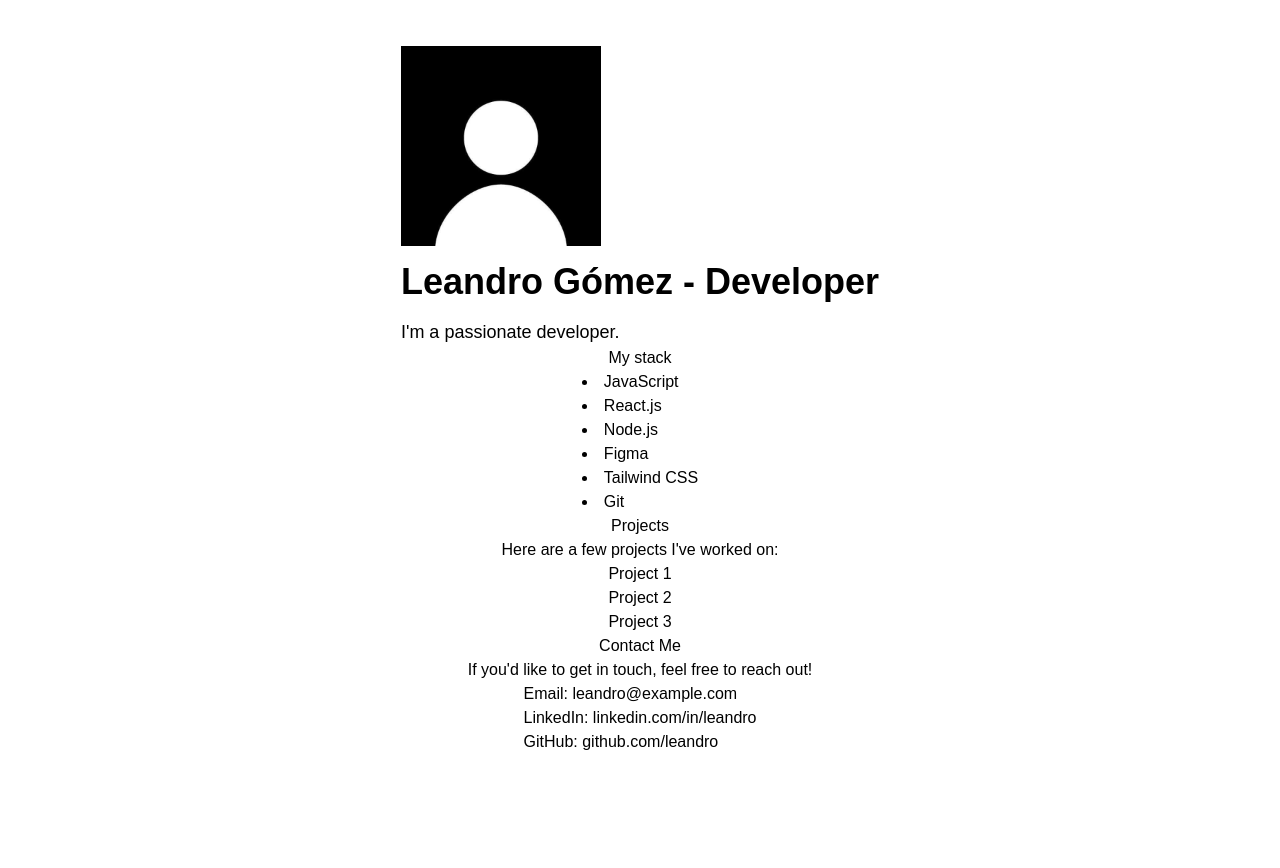
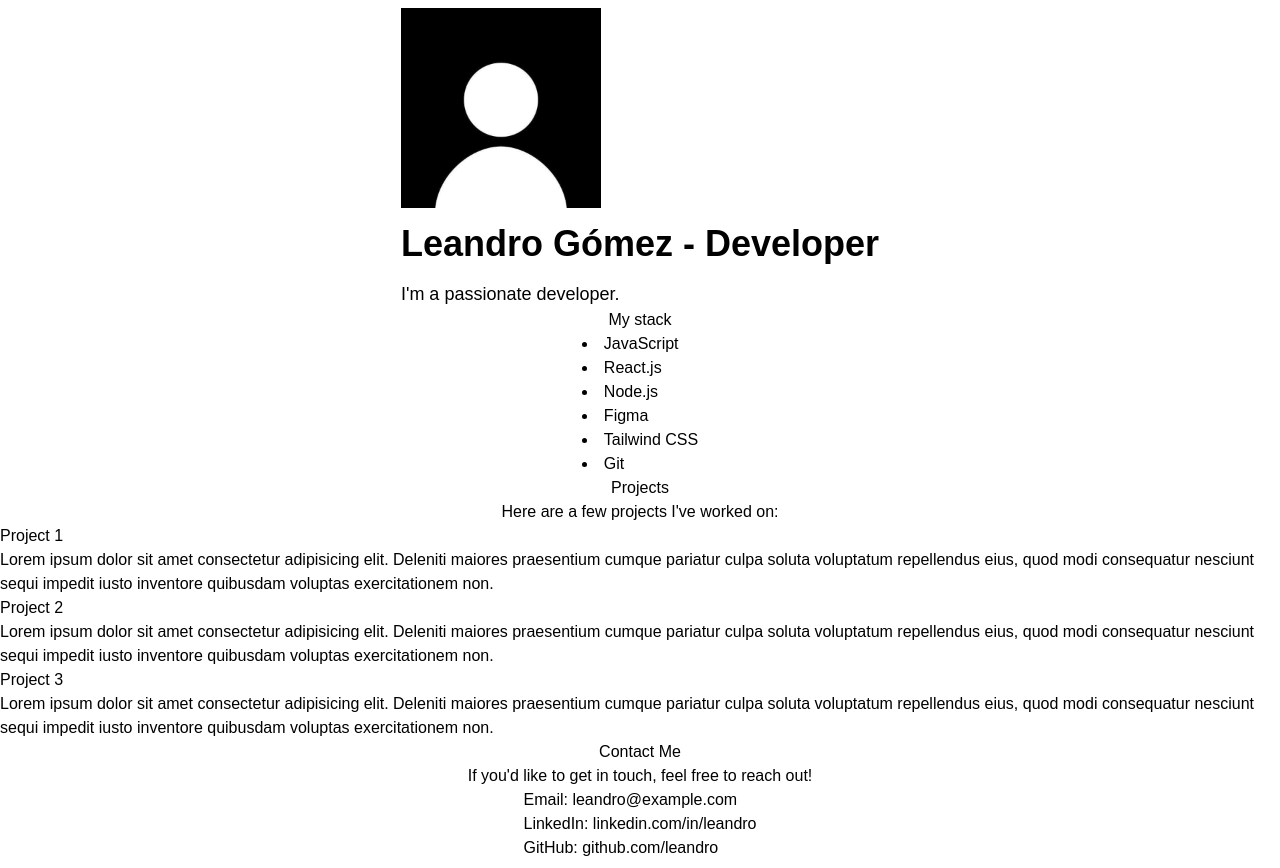
Before and after one commit to sofowest/portfolio, a React (Vite) app: page / in a window 1280 px wide. Before the commit the page ends 800 px from the top, so only its background shows below. Built offline with nearby package versions, Linux system fonts and the light colour scheme.

Commit message:
Add detailed descriptions to project list on Home page
Replaced simple project list items with sections containing project titles and placeholder descriptions to provide more information about each project.

```diff
--- a/src/pages/Home.jsx
+++ b/src/pages/Home.jsx
@@ -23,9 +23,18 @@ function Home() {
       <h2>Projects</h2>
       <p>Here are a few projects I've worked on:</p>
       <ul>
-        <li>Project 1</li>
-        <li>Project 2</li>
-        <li>Project 3</li>
+        <li>
+          <h2>Project 1</h2>
+          <p>Lorem ipsum dolor sit amet consectetur adipisicing elit. Deleniti maiores praesentium cumque pariatur culpa soluta voluptatum repellendus eius, quod modi consequatur nesciunt sequi impedit iusto inventore quibusdam voluptas exercitationem non.</p>
+        </li>
+        <li>
+          <h2>Project 2</h2>
+          <p>Lorem ipsum dolor sit amet consectetur adipisicing elit. Deleniti maiores praesentium cumque pariatur culpa soluta voluptatum repellendus eius, quod modi consequatur nesciunt sequi impedit iusto inventore quibusdam voluptas exercitationem non.</p>
+        </li>
+        <li>
+          <h2>Project 3</h2>
+          <p>Lorem ipsum dolor sit amet consectetur adipisicing elit. Deleniti maiores praesentium cumque pariatur culpa soluta voluptatum repellendus eius, quod modi consequatur nesciunt sequi impedit iusto inventore quibusdam voluptas exercitationem non.</p>
+        </li>
       </ul>
 
       <h2>Contact Me</h2>
```
